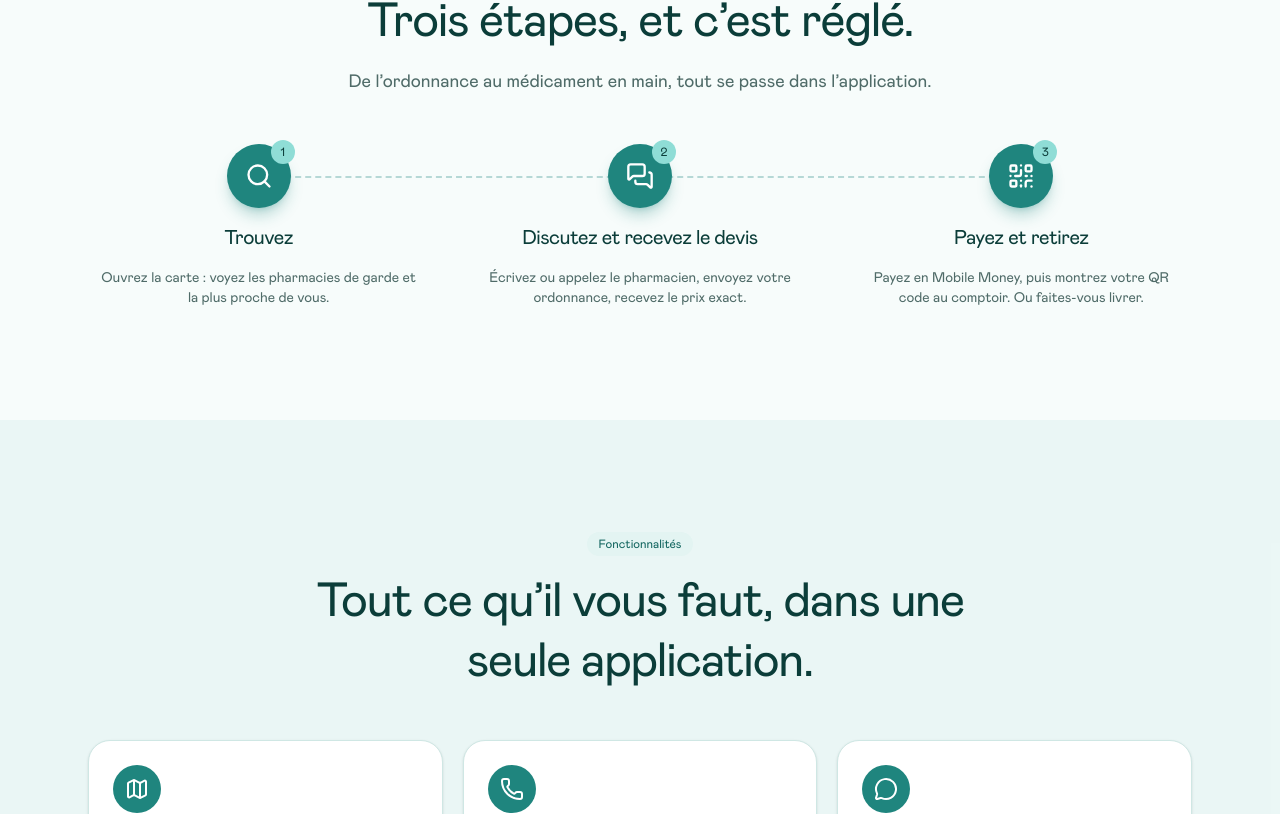
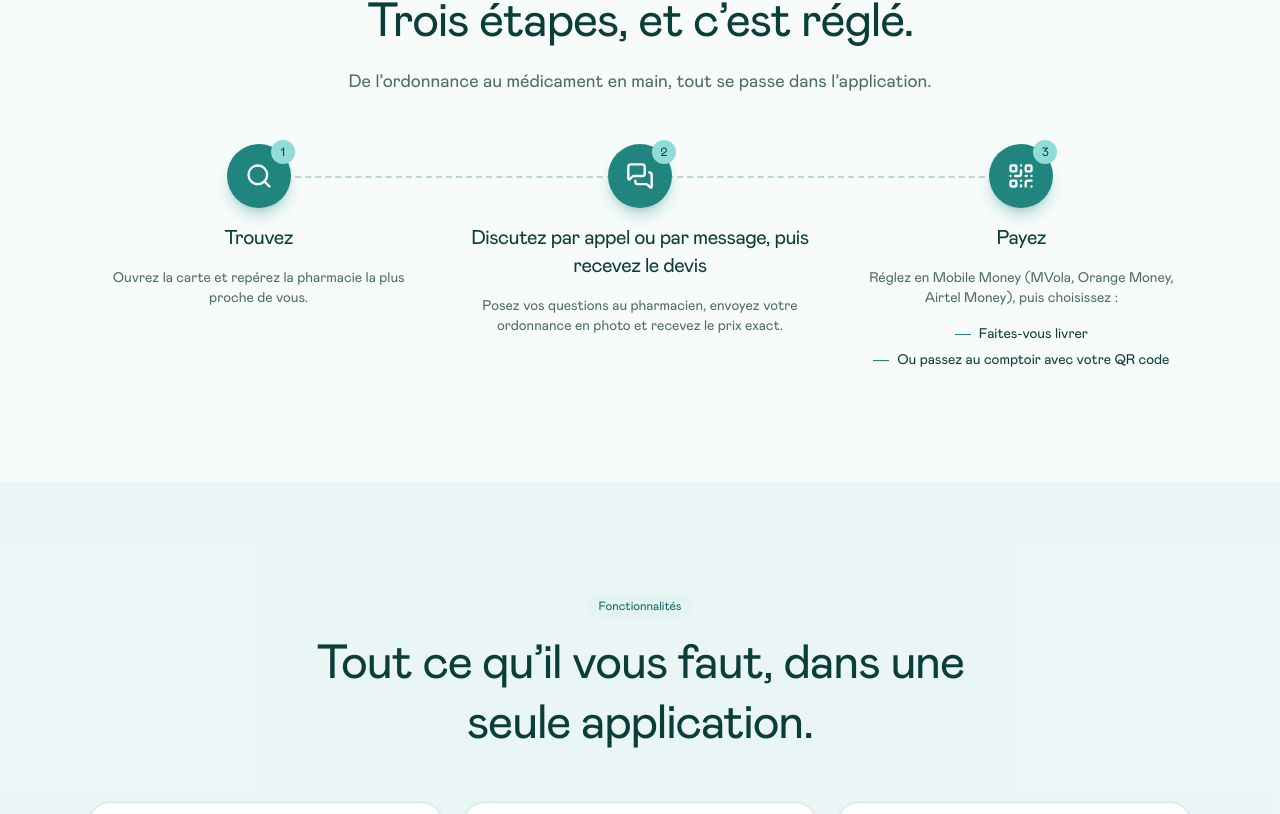
Before and after one commit to Randriantahina/pharmako-landing, a React (Vite) app: page / in a window 1280 px wide. Shown: the part 2506-3320 px from the top of the page. Built offline with nearby package versions, Linux system fonts and the light colour scheme.

Commit message:
feat(steps): clarify chat/call quote step and split payment step into delivery or counter pickup

```diff
--- a/src/features/steps/data.ts
+++ b/src/features/steps/data.ts
@@ -2,7 +2,7 @@ import { MessagesSquare, QrCode, Search } from 'lucide-react'
 import type { Step } from './types'
 
 export const STEPS: readonly Step[] = [
-  { icon: Search, title: 'Trouvez', text: 'Ouvrez la carte : voyez les pharmacies de garde et la plus proche de vous.' },
-  { icon: MessagesSquare, title: 'Discutez et recevez le devis', text: 'Écrivez ou appelez le pharmacien, envoyez votre ordonnance, recevez le prix exact.' },
-  { icon: QrCode, title: 'Payez et retirez', text: 'Payez en Mobile Money, puis montrez votre QR code au comptoir. Ou faites-vous livrer.' },
+  { icon: Search, title: 'Trouvez', text: 'Ouvrez la carte et repérez la pharmacie la plus proche de vous.' },
+  { icon: MessagesSquare, title: 'Discutez par appel ou par message, puis recevez le devis', text: 'Posez vos questions au pharmacien, envoyez votre ordonnance en photo et recevez le prix exact.' },
+  { icon: QrCode, title: 'Payez', text: 'Réglez en Mobile Money (MVola, Orange Money, Airtel Money), puis choisissez :', options: ['Faites-vous livrer', 'Ou passez au comptoir avec votre QR code'] },
 ]
--- a/src/features/steps/types.ts
+++ b/src/features/steps/types.ts
@@ -1,3 +1,3 @@
 import type { LucideIcon } from 'lucide-react'
 
-export type Step = { icon: LucideIcon; title: string; text: string }
+export type Step = { icon: LucideIcon; title: string; text?: string; options?: readonly string[] }
--- a/src/features/steps/ui/Steps.tsx
+++ b/src/features/steps/ui/Steps.tsx
@@ -18,7 +18,17 @@ export function Steps() {
                 <span className="absolute -top-1 -right-1 grid size-6 place-items-center rounded-full bg-brand-mint text-xs text-brand-deep">{i + 1}</span>
               </span>
               <h3 className="text-xl text-brand-deep">{s.title}</h3>
-              <p className="max-w-xs text-sm text-muted-foreground">{s.text}</p>
+              {s.text && <p className="max-w-xs text-sm text-muted-foreground">{s.text}</p>}
+              {s.options && (
+                <ul className="flex flex-col gap-1.5 text-sm text-brand-deep">
+                  {s.options.map((o) => (
+                    <li key={o} className="flex items-center justify-center gap-2">
+                      <span aria-hidden className="h-px w-4 bg-primary" />
+                      {o}
+                    </li>
+                  ))}
+                </ul>
+              )}
             </li>
           </Reveal>
         ))}
```
